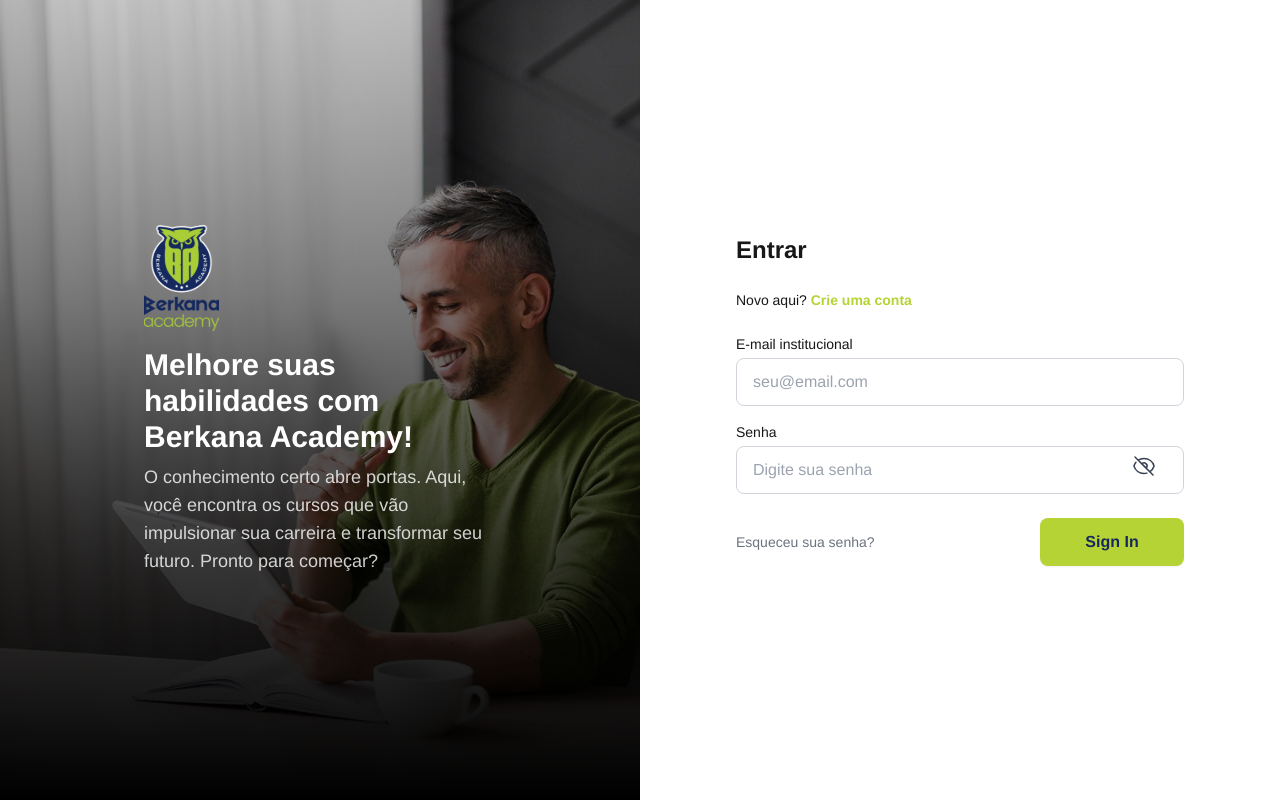
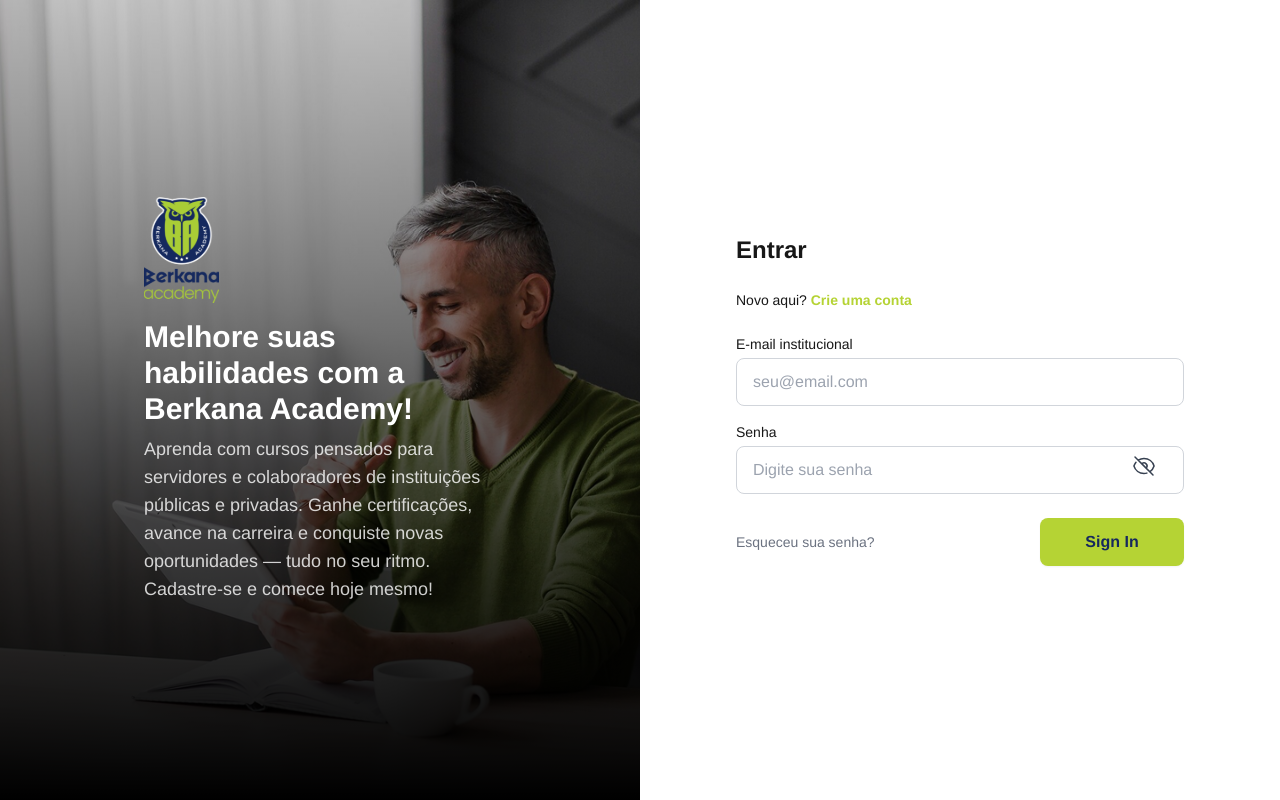
Before and after one commit to Sena32/berkana-app, a Next.js app: page /entrar in a window 1280 px wide. Built offline with nearby package versions, Linux system fonts and the light colour scheme; no server answers.

Commit message:
feat: fix register page

```diff
--- a/src/components/auth/AuthLayout.tsx
+++ b/src/components/auth/AuthLayout.tsx
@@ -35,10 +35,10 @@ const AuthLayout: React.FC<AuthLayoutProps> = ({
             />
           </Link>
           <h2 className="text-2xl md:text-3xl font-semibold text-white text-left mb-2" style={{ fontFamily: 'var(--font-jakarta)' }}>
-            Melhore suas habilidades com Berkana Academy!
+            Melhore suas habilidades com a Berkana Academy!
           </h2>
           <p className="text-white/80 text-left text-base md:text-lg max-w-md font-normal">
-            O conhecimento certo abre portas. Aqui, você encontra os cursos que vão impulsionar sua carreira e transformar seu futuro. Pronto para começar?
+            Aprenda com cursos pensados para servidores e colaboradores de instituições públicas e privadas. Ganhe certificações, avance na carreira e conquiste novas oportunidades — tudo no seu ritmo. Cadastre-se e comece hoje mesmo!
           </p>
         </div>
       </div>
```
